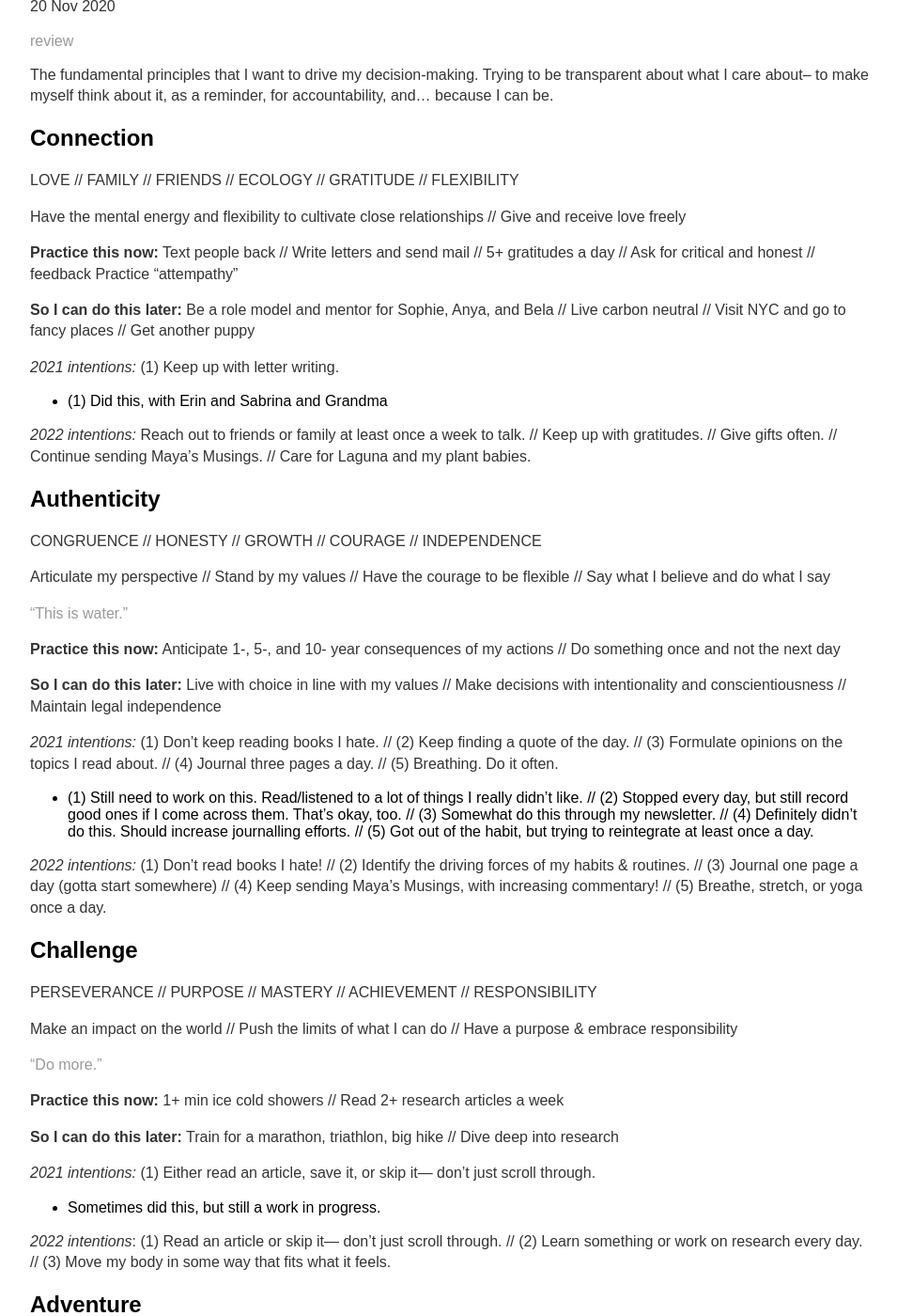
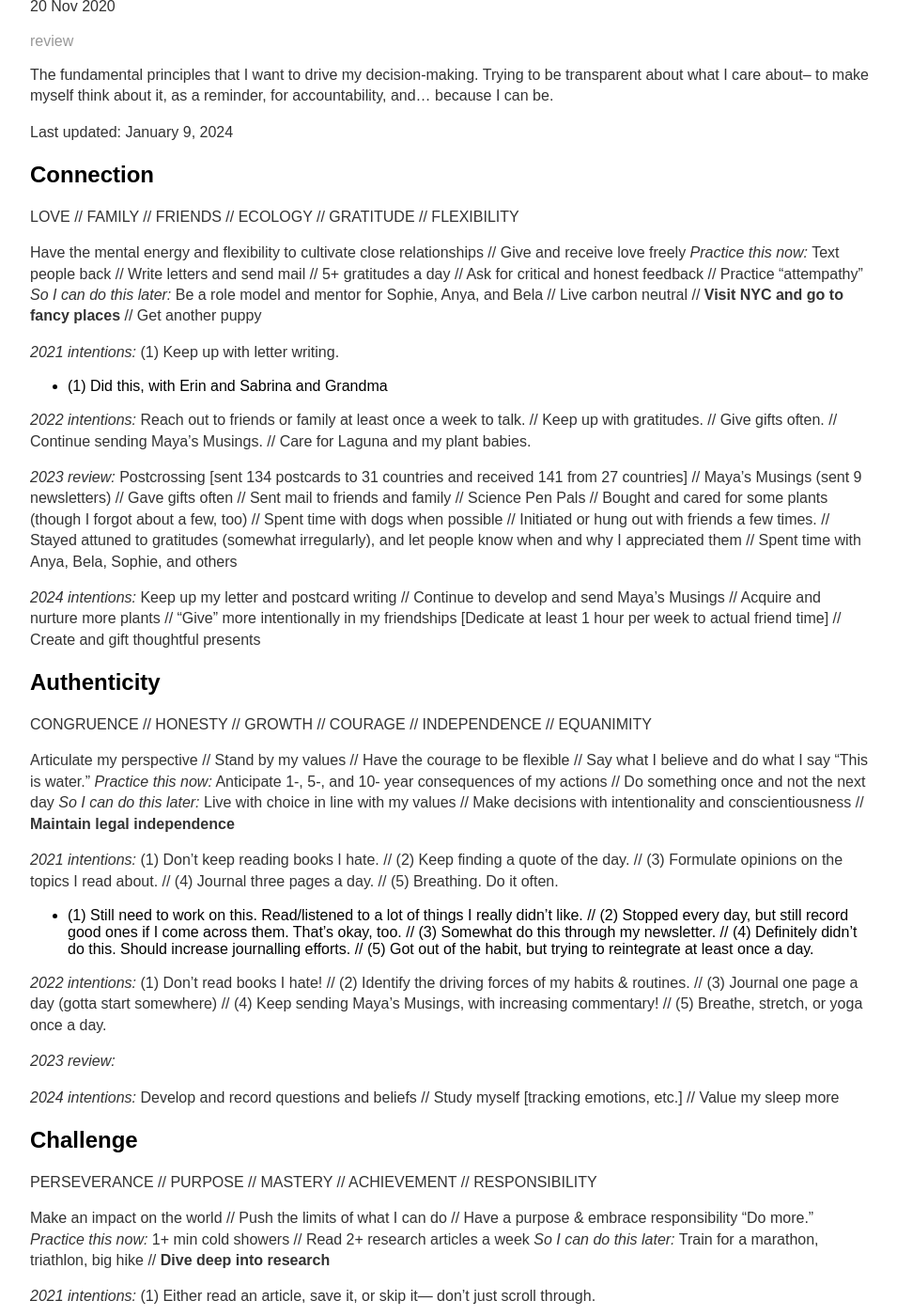
Before and after one commit to mayasheth/mayasheth.github.io, a Jekyll site: the page built from _posts/2020-11-20-values.md, in a window 1280 px wide and 1400 px high, scrolled down 201 px. Shown: the whole window at 94% size, without its empty margins (160-1115 px from the left). Built offline with Jekyll 4.4.1, drawn with Linux system fonts in a browser that asks for light colours; some of the changed text lies outside the part shown.

Commit message:
Update 2020-11-20-values.md

```diff
--- a/_posts/2020-11-20-values.md
+++ b/_posts/2020-11-20-values.md
@@ -7,14 +7,15 @@ date: 2020-11-20
 
 The fundamental principles that I want to drive my decision-making. Trying to be transparent about what I care about-- to make myself think about it, as a reminder, for accountability, and... because I can be.
 
+Last updated: January 9, 2024
+
 ## Connection
-LOVE  // FAMILY  // FRIENDS // ECOLOGY // GRATITUDE // FLEXIBILITY
+
+LOVE // FAMILY // FRIENDS // ECOLOGY // GRATITUDE // FLEXIBILITY
 
 Have the mental energy and flexibility to cultivate close relationships // Give and receive love freely
-
-**Practice this now:** Text people back // Write letters and send mail // 5+ gratitudes a day // Ask for critical and honest // feedback  Practice “attempathy”
-
-**So I can do this later:**  Be a role model and mentor for Sophie, Anya, and Bela // Live carbon neutral // Visit NYC and go to fancy places // Get another puppy
+*Practice this now:* Text people back // Write letters and send mail // 5+ gratitudes a day // Ask for critical and honest feedback // Practice “attempathy”
+*So I can do this later:*  Be a role model and mentor for Sophie, Anya, and Bela // Live carbon neutral // **Visit NYC and go to fancy places** // Get another puppy
 
 *2021 intentions:* (1) Keep up with letter writing.
 
@@ -22,16 +23,18 @@ Have the mental energy and flexibility to cultivate close relationships // Give
 
 *2022 intentions:* Reach out to friends or family at least once a week to talk. // Keep up with gratitudes. // Give gifts often. // Continue sending Maya’s Musings. // Care for Laguna and my plant babies.
 
+*2023 review:* Postcrossing [sent 134 postcards to 31 countries and  received 141 from 27 countries] // Maya’s Musings (sent 9 newsletters) // Gave gifts often // Sent mail to friends and family // Science Pen Pals // Bought and cared for some plants (though I forgot about a few, too) // Spent time with dogs when possible // Initiated or hung out with friends a few times. // Stayed attuned to gratitudes (somewhat irregularly), and let people know when and why I appreciated them  // Spent time with Anya, Bela, Sophie, and others
+
+*2024 intentions:* Keep up my letter and postcard writing // Continue to develop and send Maya’s Musings // Acquire and nurture more plants // “Give” more intentionally in my friendships [Dedicate at least 1 hour per week to actual friend time]  // Create and gift thoughtful presents
+
 ## Authenticity
-CONGRUENCE // HONESTY // GROWTH  // COURAGE // INDEPENDENCE
+
+CONGRUENCE // HONESTY // GROWTH  // COURAGE // INDEPENDENCE // EQUANIMITY
 
 Articulate my perspective // Stand by my values // Have the courage to be flexible // Say what I believe and do what I say
-
-[“This is water.”](https://www.youtube.com/watch?v=PhhC_N6Bm_s)
-
-**Practice this now:** Anticipate 1-, 5-, and 10- year consequences of my actions // Do something once and not the next day
-
-**So I can do this later:** Live with choice in line with my values // Make decisions with intentionality and conscientiousness //  Maintain legal independence
+“This is water.”
+*Practice this now:* Anticipate 1-, 5-, and 10- year consequences of my actions // Do something once and not the next day
+*So I can do this later:* Live with choice in line with my values // Make decisions with intentionality and conscientiousness  // **Maintain legal independence**
 
 *2021 intentions:* (1) Don't keep reading books I hate. // (2) Keep finding a quote of the day. // (3) Formulate opinions on the topics I read about. // (4) Journal three pages a day. // (5) Breathing. Do it often.
 
@@ -39,16 +42,18 @@ Articulate my perspective // Stand by my values // Have the courage to be flexib
 
 *2022 intentions:* (1) Don’t read books I hate! // (2) Identify the driving forces of my habits & routines. // (3) Journal one page a day (gotta start somewhere) // (4) Keep sending Maya’s Musings, with increasing commentary! // (5) Breathe, stretch, or yoga once a day.
 
+*2023 review:*
+
+*2024 intentions:*  Develop and record questions and beliefs // Study myself [tracking emotions, etc.] // Value my sleep more
+
 ## Challenge
+
 PERSEVERANCE // PURPOSE // MASTERY // ACHIEVEMENT // RESPONSIBILITY
 
 Make an impact on the world // Push the limits of what I can do // Have a purpose & embrace responsibility
-
-[“Do more.”](https://www.youtube.com/watch?v=ZwYy4scOJi8)
-
-**Practice this now:** 1+ min ice cold showers // Read 2+ research articles a week
-
-**So I can do this later:** Train for a marathon, triathlon, big hike // Dive deep into research
+“Do more.”
+*Practice this now:* 1+ min cold showers // Read 2+ research articles a week
+*So I can do this later:* Train for a marathon, triathlon, big hike // **Dive deep into research**
 
 *2021 intentions:* (1) Either read an article, save it, or skip it— don’t just scroll through.
 
@@ -56,19 +61,25 @@ Make an impact on the world // Push the limits of what I can do // Have a purpos
 
 *2022 intentions*: (1) Read an article or skip it— don’t just scroll through. // (2) Learn something or work on research every day. // (3) Move my body in some way that fits what it feels.
 
+*2023 review:* NNFC conference in Boston // Lots of puzzles that make me think // Getting a little more financially literate and starting to invest (as responsibly as I can)
+
+*2024 intentions:* Check in monthly on investment portfolio // Run full experiments independently in both labs // Puzzle often // Find a way to regularly engage with/contribute to my community [KH?] // Set and work towards a functional strength or endurance goal
+
 ## Adventure
-CREATIVITY // CURIOSITY // EXPLORATION
+
+CREATIVITY // CURIOSITY // EXPLORATION // WONDER
 
 “To travel is to explore without a hypothesis.”
-
 Be a life-long learner // Keep on with scientific discovery // Pursue my interests, no matter how random // Actively seek wonder // Explore my physical, intellectual, and creative worlds // Be still to do artful things
-
-**Practice this now:** Draw once in awhile // Go outside every day // Keep reading
-
-**So I can do this later:** Go to Patagonia // Surf camp in Costa Rica
+*Practice this now:* Draw once in awhile // Go outside every day // Keep reading
+*So I can do this later:* Go to Patagonia // Surf camp in Costa Rica
 
 *2021 intentions:*  (1) Create something every day. // (2) Run outside when I can.
 
 - (1) Did this, for the most part. // (2) Did not do this. Will start when possible.
 
 *2022 intentions:* (1) Continue creating something every day. // (2) Read a poem or book each day. // (3) Go outside and be observant when doing so.
+
+*2023 review:* Hiking, biking, and exploring in Banff // Solid art practice for the first 3/4 of the year [cranes, drawing, collage] // Sort of went surfing (went into the ocean, at least!) // Made my own cryptic crossword
+
+*2024 intentions:* Keep reading and listening to music from every country // Go surfing again! // Create something every day // Explore the Bay (nature and city) // Go sky-diving
```
